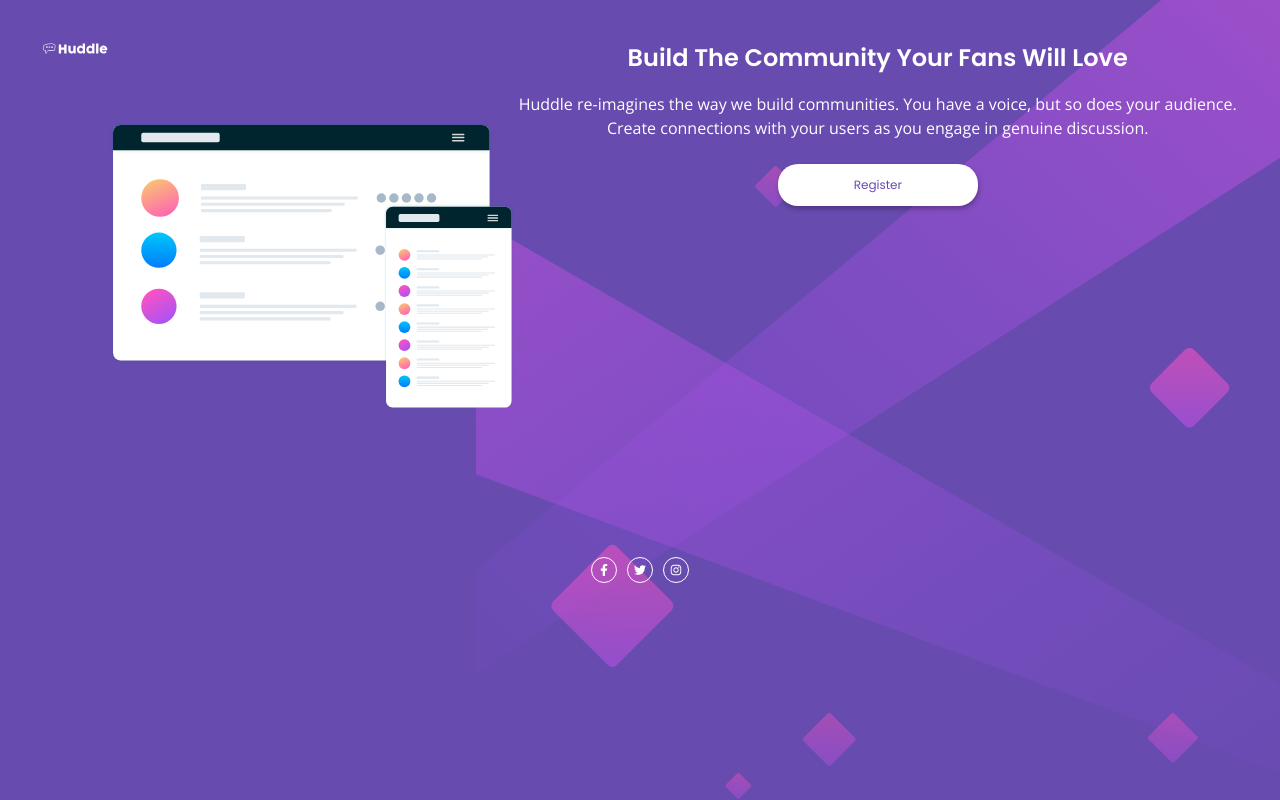
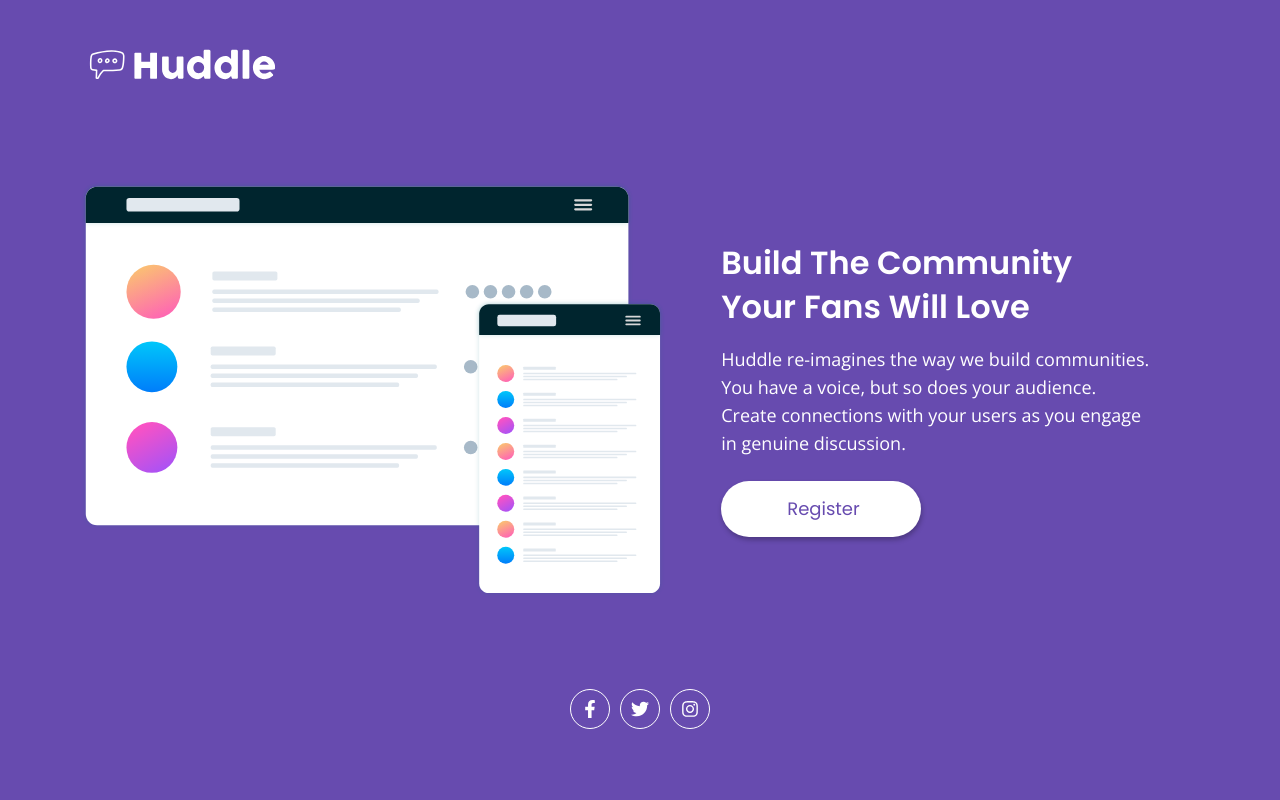
Before and after one commit to baldmannnnn/huddle-landing-page-fm-challenge, a website: page index.html in a window 1280 px wide. Drawn offline with nearby package versions, Linux system fonts and the light colour scheme.

Commit message:
fix for medium screen

```diff
--- a/index.html
+++ b/index.html
@@ -1,135 +1,90 @@
 <!DOCTYPE html>
 <html lang="en">
+
 <head>
   <meta charset="UTF-8" />
   <meta name="viewport" content="width=device-width, initial-scale=1.0" />
   <!-- displays site properly based on user's device -->
 
-    <link
-      rel="icon"
-      type="image/png"
-      sizes="32x32"
-      href="./images/favicon-32x32.png"
-    />
+  <link rel="icon" type="image/png" sizes="32x32" href="./images/favicon-32x32.png" />
   <link rel="preconnect" href="https://fonts.googleapis.com" />
   <link rel="preconnect" href="https://fonts.gstatic.com" crossorigin />
-    <link
-      href="https://fonts.googleapis.com/css2?family=Open+Sans&family=Poppins:wght@400;600&display=swap"
-      rel="stylesheet"
-    />
+  <link href="https://fonts.googleapis.com/css2?family=Open+Sans&family=Poppins:wght@400;600&display=swap"
+    rel="stylesheet" />
   <link rel="stylesheet" href="dist/style.css" />
   <title>
     Frontend Mentor | Huddle landing page with single introductory section
   </title>
+</head>
 
-    <!-- Feel free to remove these styles or customise in your own stylesheet 👍 -->
-    <!-- <style>
-      .attribution {
-        font-size: 11px;
-        text-align: center;
-      }
-      .attribution a {
-        color: hsl(228, 45%, 44%);
-      }
-    </style> -->
-  </head>
 <body>
-    <main>
-      <header class="flex max-w-[90rem] flex-col p-10 md:flex-row">
-        <nav>
+  <main class="min-h-screen max-w-[90rem] p-10 xl:px-16 2xl:px-20 3xl:max-w-full">
+    <header>
       <!-- logo -->
-          <img src="./images/logo.svg" class="w-[120px]" alt="logo" />
-        </nav>
-        <!-- left -->
       <div>
-
-          <img
-            class="mb-[20%] mt-[20%]"
-            src="./images/illustration-mockups.svg"
-            alt="illustration mockup"
-          />
+        <img src="./images/logo.svg" class="w-[32vw] md:w-[25vw] md:max-w-[200px]" alt="logo" />
       </div>
-
-        <!-- right -->
-        <div class="text-center">
-          <h1 class="text-2xl font-semibold leading-9">
+      <!-- flex container -->
+      <div class="flex flex-col xl:flex-row xl:gap-[3.5rem] xl:min-h-[75vh]  xl:justify-center xl:items-center">
+        <!-- hero image -->
+        <div class="xl:w-[55%]">
+          <img class="my-[18%] sm:my-[12%] md:my-[8%] xl:my-0 md:mx-auto" src="./images/illustration-mockups.svg"
+            alt="illustration mockup" />
+        </div>
+        <!-- text -->
+        <div class="text-center xl:w-[45%] xl:text-left ">
+          <h1
+            class="text-2xl font-semibold leading-9 sm:max-w-[23rem] sm:mx-auto md:max-w-[40rem] xl:text-[32px] xl:leading-[44px] xl:max-w-full xl:mx-0 2xl:max-w-[27rem] 3xl:text-[40px] 3xl:leading-[60px] 3xl:max-w-[30rem]">
             Build The Community Your Fans Will Love
           </h1>
-          <p class="mt-4 font-open-sans text-base font-normal">
+
+          <p
+            class="mt-4 font-open-sans text-base font-normal sm:max-w-[30rem] sm:mx-auto md:max-w-[34rem] xl:max-w-[24rem] xl:mx-0 2xl:max-w-[27rem] 2xl:text-lg 3xl:max-w-full">
             Huddle re-imagines the way we build communities. You have a voice,
             but so does your audience. Create connections with your users as you
             engage in genuine discussion.
           </p>
+          <!-- cta -->
 
-          <div class="">
 
-          </div>
-          <!-- <div class="shadow-2xl"> -->
-            <!-- <a
-              href="#"
-              class="
-              mt-6 inline-block rounded-[20px] bg-primary-2 px-[76px] py-3 text-[12px] font-normal leading-[18px] text-primary-1
-              "
-              >Register</a> -->
-              <a class="max-w-[200px] inline-block mt-6 font-normal leading-[18px] rounded-[20px] text-primary-1 bg-white px-[76px] py-3 text-[12px] shadow-[1px_3px_5px_0_rgba(0,0,0,0.26)]">
+            <a
+            class="max-w-[200px] inline-block mt-6 font-normal leading-[18px] rounded-[20px] text-primary-1 bg-white px-[76px] py-3 text-[12px] md:text-[14px] md:py-[14px] shadow-[1px_3px_5px_0_rgba(0,0,0,0.26)] 2xl:text-lg 2xl:px-[66px] 2xl:rounded-[28px]">
             Register
           </a>
-          <!-- </div> -->
         </div>
     </header>
-
-      <!-- social icons -->
-      <section class="flex max-w-[90rem] items-center justify-center gap-2.5 mt-6">
+    <!-- social icons cta -->
+    <section class="flex items-center justify-center gap-2.5 pt-16 xl:pt-0">
       <!-- facebook -->
-        <div class="rounded-full border border-white p-1.5">
-          <svg
-            xmlns="http://www.w3.org/2000/svg"
-            class="h-[12px] w-[12px] fill-white"
-            viewBox="0 0 320 512"
-          >
+      <div class="rounded-full border border-white p-1.5 lg:p-2.5">
+        <svg xmlns="http://www.w3.org/2000/svg" class="h-[12px] w-[12px] lg:h-[18px] lg:w-[18px] fill-white"
+          viewBox="0 0 320 512">
           <!--! Font Awesome Pro 6.4.0 by @fontawesome - https://fontawesome.com License - https://fontawesome.com/license (Commercial License) Copyright 2023 Fonticons, Inc. -->
           <path
-              d="M279.14 288l14.22-92.66h-88.91v-60.13c0-25.35 12.42-50.06 52.24-50.06h40.42V6.26S260.43 0 225.36 0c-73.22 0-121.08 44.38-121.08 124.72v70.62H22.89V288h81.39v224h100.17V288z"
-            />
+            d="M279.14 288l14.22-92.66h-88.91v-60.13c0-25.35 12.42-50.06 52.24-50.06h40.42V6.26S260.43 0 225.36 0c-73.22 0-121.08 44.38-121.08 124.72v70.62H22.89V288h81.39v224h100.17V288z" />
         </svg>
       </div>
       <!-- twitter -->
-        <div class="rounded-full border border-white p-1.5">
-          <svg
-            xmlns="http://www.w3.org/2000/svg"
-            class="h-[12px] w-[12px] fill-white"
-            viewBox="0 0 512 512"
-          >
+      <div class="rounded-full border border-white p-1.5 lg:p-2.5">
+        <svg xmlns="http://www.w3.org/2000/svg" class="h-[12px] w-[12px] lg:h-[18px] lg:w-[18px] fill-white"
+          viewBox="0 0 512 512">
           <!--! Font Awesome Pro 6.4.0 by @fontawesome - https://fontawesome.com License - https://fontawesome.com/license (Commercial License) Copyright 2023 Fonticons, Inc. -->
           <path
-              d="M459.37 151.716c.325 4.548.325 9.097.325 13.645 0 138.72-105.583 298.558-298.558 298.558-59.452 0-114.68-17.219-161.137-47.106 8.447.974 16.568 1.299 25.34 1.299 49.055 0 94.213-16.568 130.274-44.832-46.132-.975-84.792-31.188-98.112-72.772 6.498.974 12.995 1.624 19.818 1.624 9.421 0 18.843-1.3 27.614-3.573-48.081-9.747-84.143-51.98-84.143-102.985v-1.299c13.969 7.797 30.214 12.67 47.431 13.319-28.264-18.843-46.781-51.005-46.781-87.391 0-19.492 5.197-37.36 14.294-52.954 51.655 63.675 129.3 105.258 216.365 109.807-1.624-7.797-2.599-15.918-2.599-24.04 0-57.828 46.782-104.934 104.934-104.934 30.213 0 57.502 12.67 76.67 33.137 23.715-4.548 46.456-13.32 66.599-25.34-7.798 24.366-24.366 44.833-46.132 57.827 21.117-2.273 41.584-8.122 60.426-16.243-14.292 20.791-32.161 39.308-52.628 54.253z"
-            />
+            d="M459.37 151.716c.325 4.548.325 9.097.325 13.645 0 138.72-105.583 298.558-298.558 298.558-59.452 0-114.68-17.219-161.137-47.106 8.447.974 16.568 1.299 25.34 1.299 49.055 0 94.213-16.568 130.274-44.832-46.132-.975-84.792-31.188-98.112-72.772 6.498.974 12.995 1.624 19.818 1.624 9.421 0 18.843-1.3 27.614-3.573-48.081-9.747-84.143-51.98-84.143-102.985v-1.299c13.969 7.797 30.214 12.67 47.431 13.319-28.264-18.843-46.781-51.005-46.781-87.391 0-19.492 5.197-37.36 14.294-52.954 51.655 63.675 129.3 105.258 216.365 109.807-1.624-7.797-2.599-15.918-2.599-24.04 0-57.828 46.782-104.934 104.934-104.934 30.213 0 57.502 12.67 76.67 33.137 23.715-4.548 46.456-13.32 66.599-25.34-7.798 24.366-24.366 44.833-46.132 57.827 21.117-2.273 41.584-8.122 60.426-16.243-14.292 20.791-32.161 39.308-52.628 54.253z" />
         </svg>
       </div>
 
       <!-- instagram -->
-        <div class="rounded-full border border-white p-1.5">
-          <svg
-            class="h-[12px] w-[12px] fill-white"
-            xmlns="http://www.w3.org/2000/svg"
-            viewBox="0 0 448 512"
-          >
+      <div class="rounded-full border border-white p-1.5 lg:p-2.5">
+        <svg class="h-[12px] w-[12px] lg:h-[18px] lg:w-[18px] fill-white" xmlns="http://www.w3.org/2000/svg"
+          viewBox="0 0 448 512">
           <!--! Font Awesome Pro 6.4.0 by @fontawesome - https://fontawesome.com License - https://fontawesome.com/license (Commercial License) Copyright 2023 Fonticons, Inc. -->
           <path
-              d="M224.1 141c-63.6 0-114.9 51.3-114.9 114.9s51.3 114.9 114.9 114.9S339 319.5 339 255.9 287.7 141 224.1 141zm0 189.6c-41.1 0-74.7-33.5-74.7-74.7s33.5-74.7 74.7-74.7 74.7 33.5 74.7 74.7-33.6 74.7-74.7 74.7zm146.4-194.3c0 14.9-12 26.8-26.8 26.8-14.9 0-26.8-12-26.8-26.8s12-26.8 26.8-26.8 26.8 12 26.8 26.8zm76.1 27.2c-1.7-35.9-9.9-67.7-36.2-93.9-26.2-26.2-58-34.4-93.9-36.2-37-2.1-147.9-2.1-184.9 0-35.8 1.7-67.6 9.9-93.9 36.1s-34.4 58-36.2 93.9c-2.1 37-2.1 147.9 0 184.9 1.7 35.9 9.9 67.7 36.2 93.9s58 34.4 93.9 36.2c37 2.1 147.9 2.1 184.9 0 35.9-1.7 67.7-9.9 93.9-36.2 26.2-26.2 34.4-58 36.2-93.9 2.1-37 2.1-147.8 0-184.8zM398.8 388c-7.8 19.6-22.9 34.7-42.6 42.6-29.5 11.7-99.5 9-132.1 9s-102.7 2.6-132.1-9c-19.6-7.8-34.7-22.9-42.6-42.6-11.7-29.5-9-99.5-9-132.1s-2.6-102.7 9-132.1c7.8-19.6 22.9-34.7 42.6-42.6 29.5-11.7 99.5-9 132.1-9s102.7-2.6 132.1 9c19.6 7.8 34.7 22.9 42.6 42.6 11.7 29.5 9 99.5 9 132.1s2.7 102.7-9 132.1z"
-            />
+            d="M224.1 141c-63.6 0-114.9 51.3-114.9 114.9s51.3 114.9 114.9 114.9S339 319.5 339 255.9 287.7 141 224.1 141zm0 189.6c-41.1 0-74.7-33.5-74.7-74.7s33.5-74.7 74.7-74.7 74.7 33.5 74.7 74.7-33.6 74.7-74.7 74.7zm146.4-194.3c0 14.9-12 26.8-26.8 26.8-14.9 0-26.8-12-26.8-26.8s12-26.8 26.8-26.8 26.8 12 26.8 26.8zm76.1 27.2c-1.7-35.9-9.9-67.7-36.2-93.9-26.2-26.2-58-34.4-93.9-36.2-37-2.1-147.9-2.1-184.9 0-35.8 1.7-67.6 9.9-93.9 36.1s-34.4 58-36.2 93.9c-2.1 37-2.1 147.9 0 184.9 1.7 35.9 9.9 67.7 36.2 93.9s58 34.4 93.9 36.2c37 2.1 147.9 2.1 184.9 0 35.9-1.7 67.7-9.9 93.9-36.2 26.2-26.2 34.4-58 36.2-93.9 2.1-37 2.1-147.8 0-184.8zM398.8 388c-7.8 19.6-22.9 34.7-42.6 42.6-29.5 11.7-99.5 9-132.1 9s-102.7 2.6-132.1-9c-19.6-7.8-34.7-22.9-42.6-42.6-11.7-29.5-9-99.5-9-132.1s-2.6-102.7 9-132.1c7.8-19.6 22.9-34.7 42.6-42.6 29.5-11.7 99.5-9 132.1-9s102.7-2.6 132.1 9c19.6 7.8 34.7 22.9 42.6 42.6 11.7 29.5 9 99.5 9 132.1s2.7 102.7-9 132.1z" />
         </svg>
       </div>
     </section>
   </main>
+</body>
 
-    <!-- <footer>
-      <p class="attribution">
-        Challenge by
-        <a href="https://www.frontendmentor.io?ref=challenge" target="_blank"
-          >Frontend Mentor</a
-        >. Coded by <a href="#">Your Name Here</a>.
-      </p>
-    </footer> -->
-  </body>
 </html>
--- a/src/input.css
+++ b/src/input.css
@@ -11,9 +11,29 @@ html {
   min-height: 100vh;
 }
 
-body {
-  background-image: url('../images/bg-mobile.svg');
-  background-repeat: no-repeat;
-  background-size: contain;
-  background-position: right top;
+@media (max-width: 540px) {
+  body {
+    background-image: url('../images/bg-mobile.svg');
+    background-repeat: no-repeat;
+    background-size: contain;
+    background-position: right top;
+  }
 }
+
+@media (min-width: 541px) and (max-width: 799px) {
+  body {
+    background-image: url('../images/bg-mobile.svg');
+    background-repeat: no-repeat;
+    background-size: cover;
+    /* background-position:; */
+  }
+}
+
+@media (min-width: 800px) {
+  body {
+    background-image: none;
+    /* background-repeat: no-repeat;
+    background-size: cover; */
+    /* background-position:; */
+  }
+}
--- a/tailwind.config.js
+++ b/tailwind.config.js
@@ -2,10 +2,23 @@
 module.exports = {
   content: ['./*.html'],
   theme: {
+    screens: {
+      sm: '480px',
+      md: '640px',
+      lg: '768px',
+      xl: '976px',
+      '2xl': '1100px',
+      '3xl': '1440px',
+      '4xl': '1550px',
+      widescreen: {
+        raw: '(min-aspect-ratio: 3/2)',
+      },
+      tallscreen: { raw: '(max-aspect-ratio: 13/20)' },
+    },
     extend: {
       colors: {
         'primary-1': 'hsl(257, 40%, 49%)',
-        'primary-2': 'hsl(300, 69%, 71%)'
+        'primary-2': 'hsl(300, 69%, 71%)',
       },
       fontFamily: {
         poppins: ['Poppins', 'sans-serif'],
```
Also changed, not shown: dist/style.css. Lines whose indentation alone changed are shown as unchanged.
